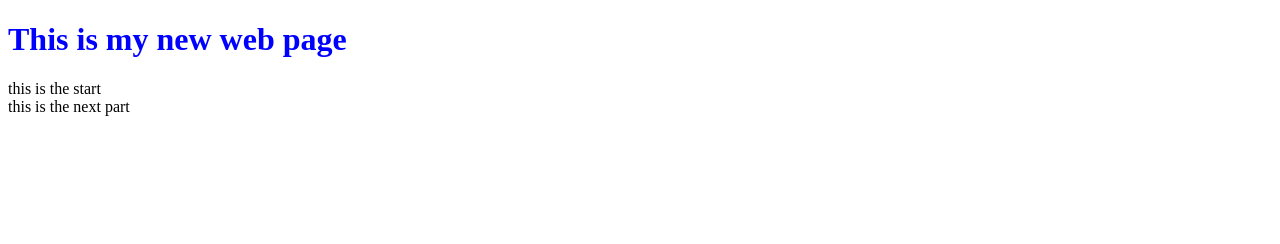
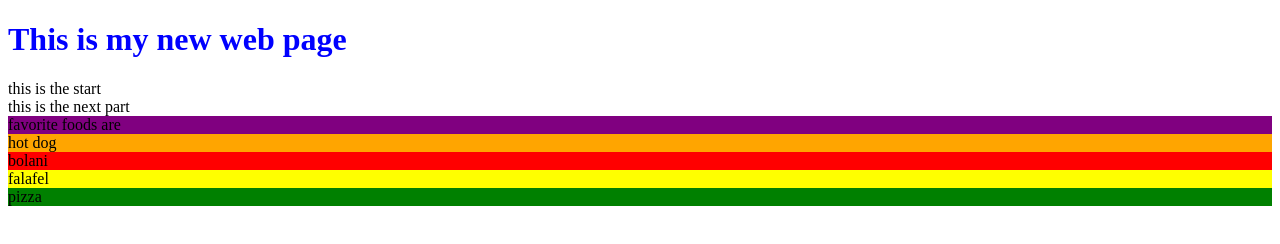
Before and after one commit to sam3424/jquery-practic, a plain HTML site: page index.html in a window 1280 px wide. Drawn offline with nearby package versions, Linux system fonts and the light colour scheme.

Commit message:
use array of object color and food

```diff
--- a/app.js
+++ b/app.js
@@ -7,4 +7,23 @@ $(document).ready(() => {
     //appends the new div to starting element
     startingElement.after(siblingElement);
 
+const favoriteFood = $('#favorite-foods');
+console.log('favoriteFood')
+favoriteFood.css('background-color',' purple')
+
+const  favorite= [
+        {food: 'pizza', color: 'green'},
+        {food: 'falafel', color: 'yellow'},
+        {food: 'bolani', color: 'red'},
+        {food: 'hot dog', color: 'orange'}
+    ];
+    favorite.forEach(obj =>  {
+    let fovColors=$("<div></div>")
+    .text(obj.food)
+    fovColors.css('background-color',obj.color)
+    favoriteFood.after(fovColors);
+
+
+        })
+
 });
--- a/index.html
+++ b/index.html
@@ -8,7 +8,7 @@
     <body>
         <h1>This is my new web page</h1>
         <div id="starting-point">this is the start</div>
-        <div></div>
+        <div id="favorite-foods">favorite foods are </div>
 
     </body>
 </html>
```
